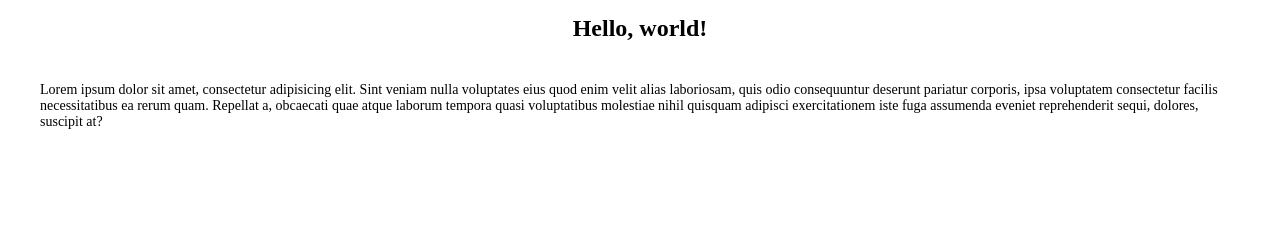
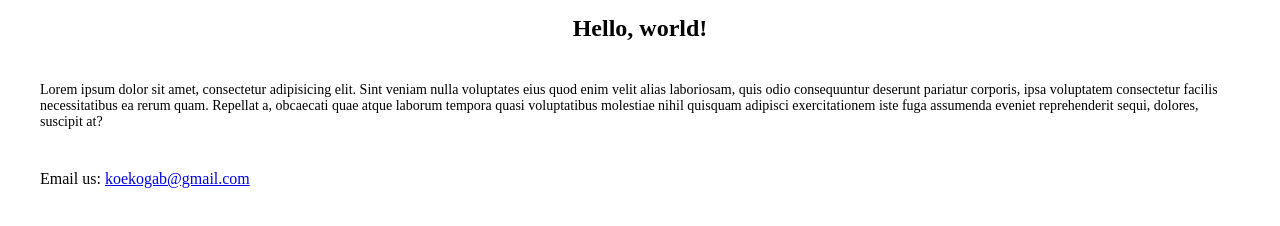
Before and after one commit to YuriNikulin/website, a plain HTML site: page index.html in a window 1280 px wide. Drawn offline with Linux system fonts and the light colour scheme.

Commit message:
add b-contact

```diff
--- a/index.html
+++ b/index.html
@@ -20,5 +20,15 @@
 			</p>
 		</div>
 	</section>
+	<section class="b-contact">
+		<div class="container pt--reg pb--reg">
+			<span>
+				Email us:
+			</span>
+			<a href="mailto:kowkogab@gmail.com" title="">
+				koekogab@gmail.com
+			</a>
+		</div>
+	</section>
 </body>
 </html>
```
